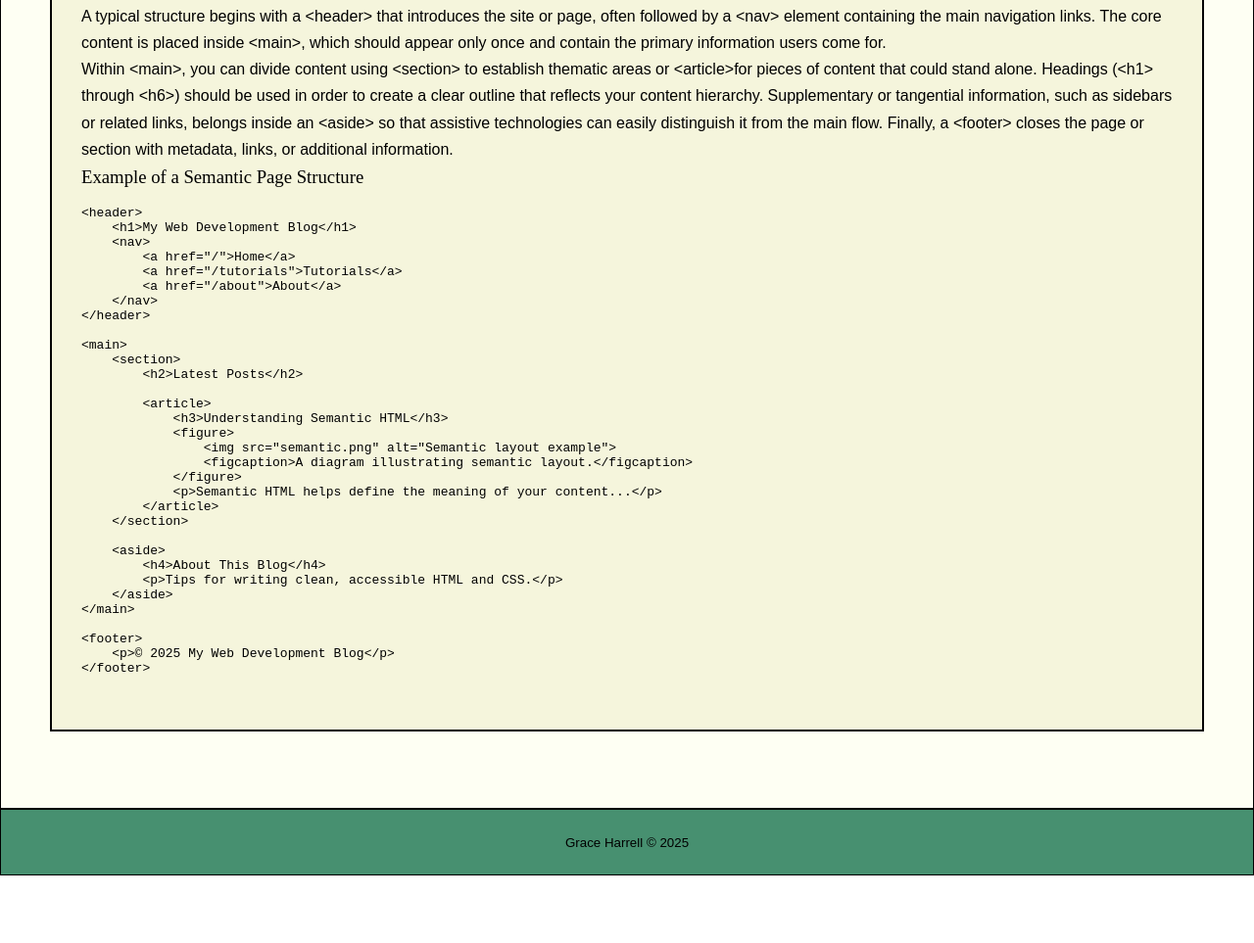
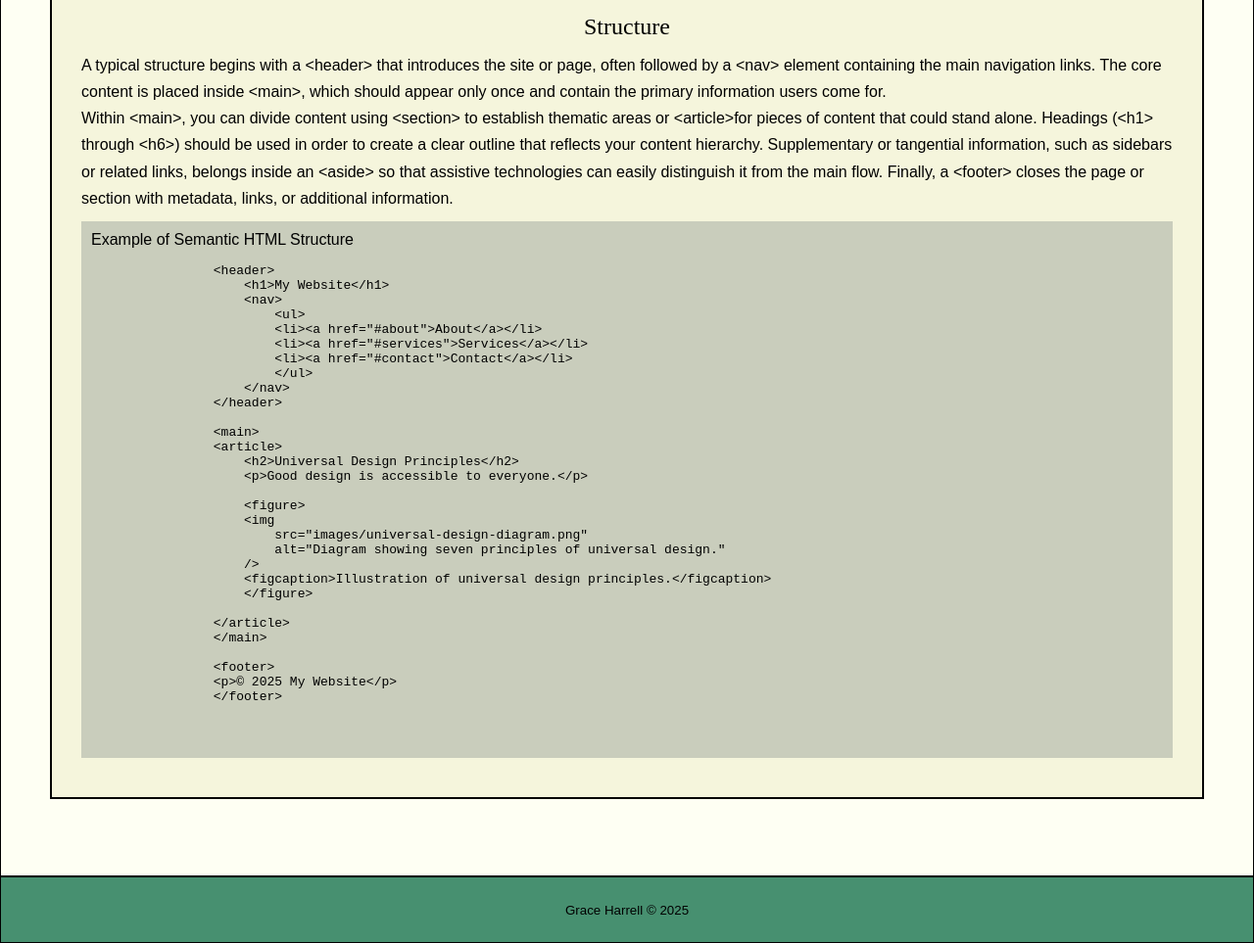
Before and after one commit to grace-harrell/grace-harrell.github.io, a website: page universal-design/project2/semtanticHTML.html in a window 1280 px wide. Shown: the part 961-1924 px from the top of the page at 98% size. Before the commit the page ends 1855 px from the top, so only its background shows below. Drawn offline with Linux system fonts and the light colour scheme.

Commit message:
made example code mobile accessible

```diff
--- a/universal-design/css/project2.css
+++ b/universal-design/css/project2.css
@@ -115,6 +115,19 @@ background: rgb(154, 251, 137);
 p, ul {
     line-height: 1.7;
 }
+ul{
+    margin: 20px;
+    margin-top: 5px;
+}
+pre{
+    overflow-x: auto;
+}
+figure {
+    margin-top: 10px;
+    background-color: rgba(97, 110, 110, 0.295);
+    padding: 10px 10px;
+}
+
 @media screen
   and (min-width: 641px)
   and (max-width: 900px)  {
@@ -151,4 +164,8 @@ nav ul {
     margin: 5px;
 
   }
+  code {
+    flex-direction: column;
+    flex-wrap: wrap;
+  }
 }
--- a/universal-design/project2/semtanticHTML.html
+++ b/universal-design/project2/semtanticHTML.html
@@ -27,7 +27,7 @@
         <br>
         <section>
             <h2>Tags</h2>
-            <p>Lets go over the semantic meaning of common tags...</p>
+            <p>Lets go over the semantic meaning of common tags...
                 <ul>
                     <li>&lt;header&gt; — Introductory content for a page or section.</li>
                     <li>&lt;footer&gt; — Closing section containing metadata or links.</li>
@@ -38,6 +38,7 @@
                     <li>&lt;aside&gt; — Supplementary or tangential information.</li>
                     <li>&lt;figcaption&gt; — A caption describing a figure.</li>
                 </ul>
+            </p>
 
         </section>
         <br>
@@ -61,43 +62,46 @@
         distinguish it from the main flow. Finally, a &lt;footer&gt; closes the page or section with
         metadata, links, or additional information.
     </p>
-
-    <h3>Example of a Semantic Page Structure</h3>
-
-    <pre><code>
+    <figure class="code-example">
+        <figcaption>Example of Semantic HTML Structure</figcaption>
+        <pre>
+            <code class="language-html">
                 &lt;header&gt;
-    &lt;h1&gt;My Web Development Blog&lt;/h1&gt;
+                    &lt;h1&gt;My Website&lt;/h1&gt;
                     &lt;nav&gt;
-        &lt;a href="/"&gt;Home&lt;/a&gt;
-        &lt;a href="/tutorials"&gt;Tutorials&lt;/a&gt;
-        &lt;a href="/about"&gt;About&lt;/a&gt;
+                        &lt;ul&gt;
+                        &lt;li&gt;&lt;a href="#about"&gt;About&lt;/a&gt;&lt;/li&gt;
+                        &lt;li&gt;&lt;a href="#services"&gt;Services&lt;/a&gt;&lt;/li&gt;
+                        &lt;li&gt;&lt;a href="#contact"&gt;Contact&lt;/a&gt;&lt;/li&gt;
+                        &lt;/ul&gt;
                     &lt;/nav&gt;
                 &lt;/header&gt;
 
                 &lt;main&gt;
-    &lt;section&gt;
-        &lt;h2&gt;Latest Posts&lt;/h2&gt;
+                &lt;article&gt;
+                    &lt;h2&gt;Universal Design Principles&lt;/h2&gt;
+                    &lt;p&gt;Good design is accessible to everyone.&lt;/p&gt;
 
-        &lt;article&gt;
-            &lt;h3&gt;Understanding Semantic HTML&lt;/h3&gt;
                     &lt;figure&gt;
-                &lt;img src="semantic.png" alt="Semantic layout example"&gt;
-                &lt;figcaption&gt;A diagram illustrating semantic layout.&lt;/figcaption&gt;
+                    &lt;img
+                        src="images/universal-design-diagram.png"
+                        alt="Diagram showing seven principles of universal design."
+                    /&gt;
+                    &lt;figcaption&gt;Illustration of universal design principles.&lt;/figcaption&gt;
                     &lt;/figure&gt;
-            &lt;p&gt;Semantic HTML helps define the meaning of your content...&lt;/p&gt;
+
                 &lt;/article&gt;
-    &lt;/section&gt;
-
-    &lt;aside&gt;
-        &lt;h4&gt;About This Blog&lt;/h4&gt;
-        &lt;p&gt;Tips for writing clean, accessible HTML and CSS.&lt;/p&gt;
-    &lt;/aside&gt;
                 &lt;/main&gt;
 
                 &lt;footer&gt;
-    &lt;p&gt;&copy; 2025 My Web Development Blog&lt;/p&gt;
+                &lt;p&gt;&copy; 2025 My Website&lt;/p&gt;
                 &lt;/footer&gt;
-    </code></pre>
+
+            </code>
+        </pre>
+    </figure>
+
+
 </section>
 
         </section>
```
Lines whose indentation alone changed are shown as unchanged.
